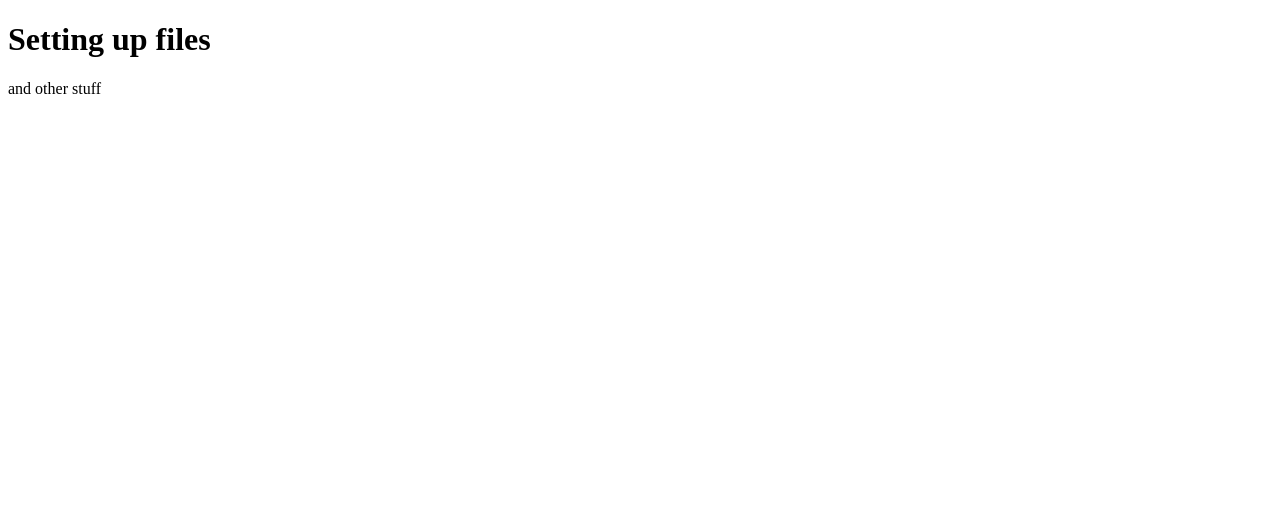
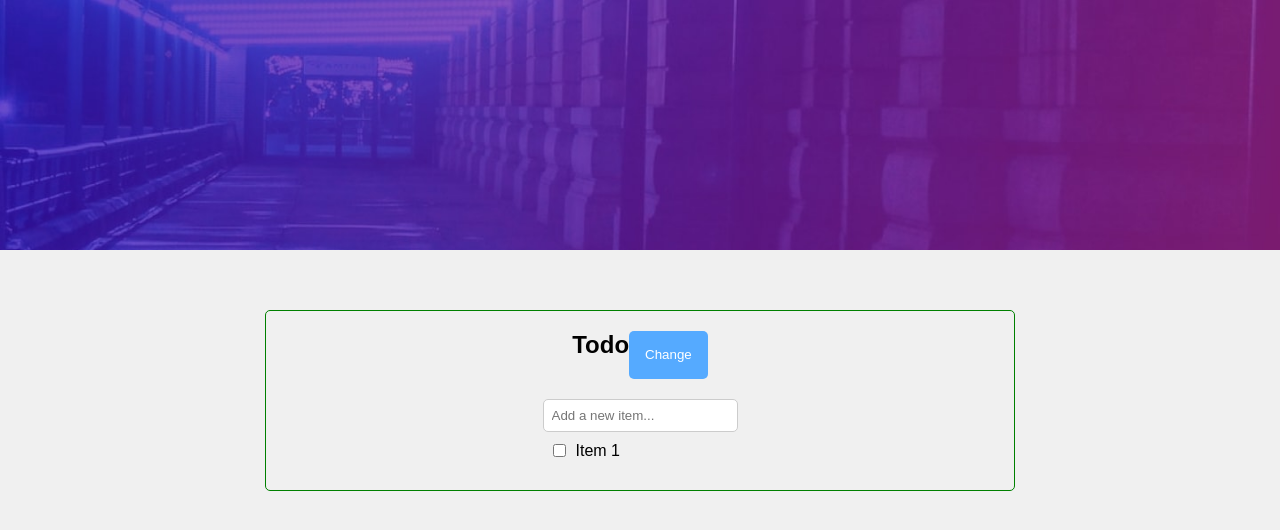
Before and after one commit to ioangheraszim/Todo-App, a React (Vite) app: page / in a window 1280 px wide. Shown: the top 530 px of the page. Built offline with nearby package versions, Linux system fonts and the light colour scheme.

Commit message:
having difficulty in styling the components

```diff
--- a/index.html
+++ b/index.html
@@ -4,6 +4,7 @@
     <meta charset="UTF-8" />
     <meta name="viewport" content="width=device-width, initial-scale=1.0" />
     <link rel="icon" type="image/png" sizes="32x32" href="./src/assets/images/favicon-32x32.png">
+    <link rel="stylesheet" href="styles.css">
     <title>Todo App</title>
   </head>
   <body>
--- a/src/App.jsx
+++ b/src/App.jsx
@@ -1,13 +1,23 @@
 import { useState } from 'react'
-
 function App() {
   return (
-    <>
-      <div>
-        <h1>Setting up files</h1>
-        <p>and other stuff</p>
+    <div class="container">
+      <div class="top-background"></div>
+      <div class="todo-list">
+        <div class="header">
+            <div class="logo">Todo</div>
+            <button class="change-button">Change</button>
+        </div>
+        <div className="list-items">
+          <input type="text" class="input-field" placeholder="Add a new item..." />
+          <div class="todo-item">
+            <input type="checkbox" class="checkbox" />
+            <span>Item 1</span>
+          </div>
+        </div>
+
       </div>
-    </>
+    </div>
   )
 }
 
--- /dev/null
+++ b/styles.css
@@ -0,0 +1,82 @@
+*, ::before, ::after {
+  box-sizing: border-box;
+  margin: 0;
+  padding: 0;
+}
+
+body {
+  margin: 0;
+  padding: 0;
+  font-family: Arial, sans-serif;
+  background-color: #f0f0f0;
+}
+
+.container {
+  position: relative;
+  overflow: hidden;
+  display: flex;
+  justify-content: center;
+  align-items: center;
+  min-height: 100vh;
+  flex-direction: column;
+}
+.container .top-background {
+  position: absolute;
+  top: 0;
+  left: 0;
+  width: 100%;
+  height: 250px;
+  background-image: url("./src/assets/images/bg-desktop-dark.jpg");
+  background-size: cover;
+}
+.container .todo-list {
+  width: 750px;
+  padding: 20px;
+  border-radius: 5px;
+  border: 1px solid green;
+  display: flex;
+  flex-direction: column;
+  align-items: center;
+  justify-content: space-between;
+}
+.container .header {
+  display: flex;
+}
+.container .header .logo {
+  font-size: 24px;
+  font-weight: bold;
+  margin-bottom: 20px;
+}
+.container .header .change-button {
+  margin-left: auto;
+  background-color: #55aaff;
+  color: #ffffff;
+  border: none;
+  padding: 8px 16px;
+  border-radius: 5px;
+  cursor: pointer;
+}
+
+.todo-item {
+  display: flex;
+  align-items: center;
+  padding: 10px;
+  border-bottom: 1px solid #cccccc;
+  width: 100%;
+}
+
+.todo-item:last-child {
+  border-bottom: none;
+}
+
+.checkbox {
+  margin-right: 10px;
+}
+
+.input-field {
+  width: 100%;
+  margin-top: 20px;
+  padding: 8px;
+  border: 1px solid #cccccc;
+  border-radius: 5px;
+}/*# sourceMappingURL=styles.css.map */
--- /dev/null
+++ b/styles.scss
@@ -0,0 +1,98 @@
+*, ::before, ::after {
+    box-sizing: border-box;
+    margin: 0;
+    padding: 0;
+}
+
+body {
+    margin: 0;
+    padding: 0;
+    font-family: Arial, sans-serif;
+    background-color: #f0f0f0;
+  }
+
+  .container {
+    position: relative;
+    overflow: hidden;
+    display: flex;
+    justify-content: center;
+    align-items: center;
+    min-height: 100vh;
+    flex-direction: column;
+
+    .top-background {
+        position: absolute;
+        top: 0;
+        left: 0;
+        width: 100%;
+        height: 250px;
+        background-image: url('./src/assets/images/bg-desktop-dark.jpg');
+        background-size: cover;
+    }
+
+    .todo-list {
+        width: 750px;
+        padding: 20px;
+        border-radius: 5px;
+        border: 1px solid green;
+
+        display: flex;
+        flex-direction: column;
+        align-items: center;
+        justify-content: space-between;
+    }
+
+    .header {
+
+        display: flex;
+
+        .logo {
+            font-size: 24px;
+            font-weight: bold;
+            margin-bottom: 20px;
+        }
+
+        .change-button {
+            margin-left: auto;
+            background-color: #55aaff;
+            color: #ffffff;
+            border: none;
+            padding: 8px 16px;
+            border-radius: 5px;
+            cursor: pointer;
+        }
+    }
+
+
+  }
+
+
+
+
+
+
+  .todo-item {
+    display: flex;
+    align-items: center;
+    padding: 10px;
+    border-bottom: 1px solid #cccccc;
+    width: 100%;
+  }
+
+  .todo-item:last-child {
+    border-bottom: none;
+  }
+
+  .checkbox {
+    margin-right: 10px;
+  }
+
+
+
+  .input-field {
+    width: 100%;
+    margin-top: 20px;
+    padding: 8px;
+    border: 1px solid #cccccc;
+    border-radius: 5px;
+  }
```
Also changed, not shown: 1 other file (tests, documents, lock files or other folders).
